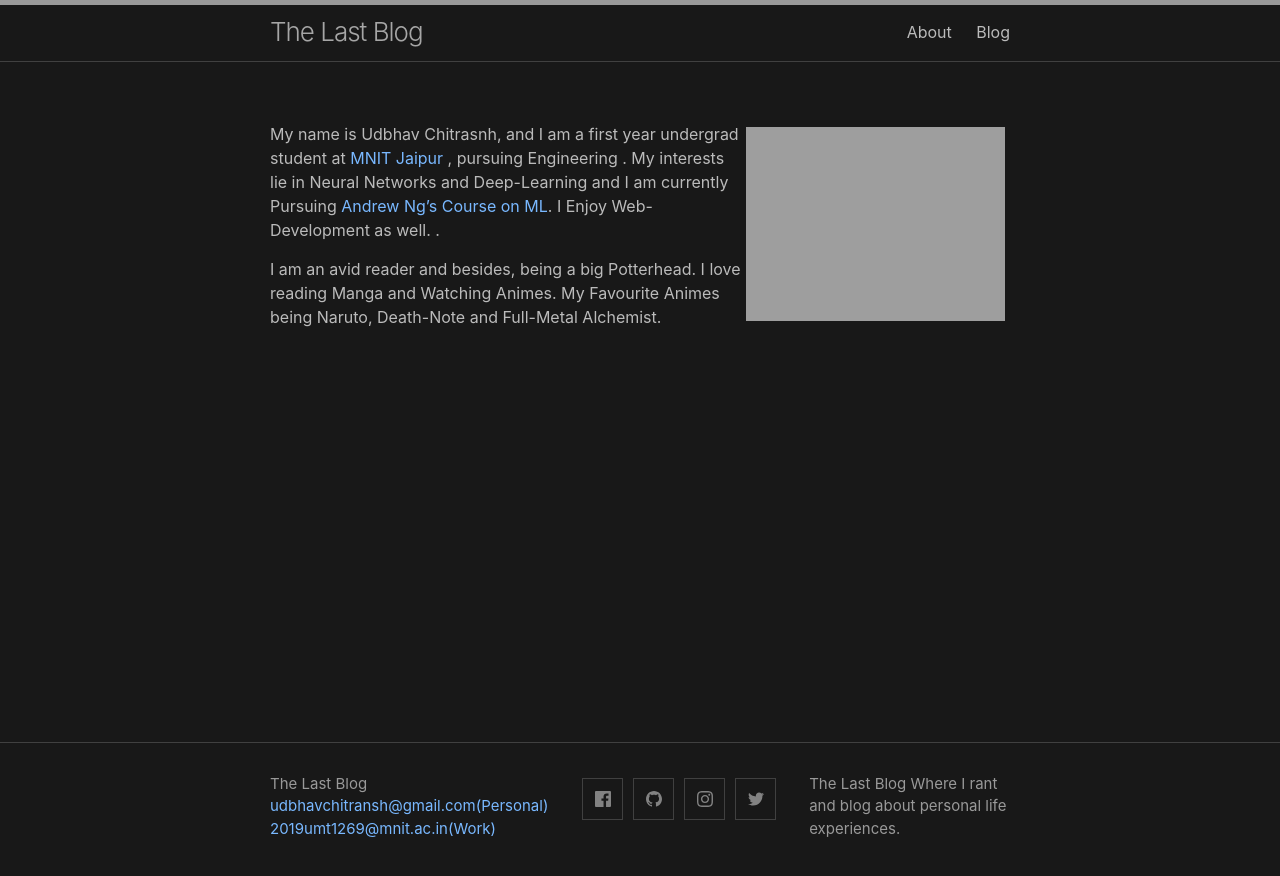
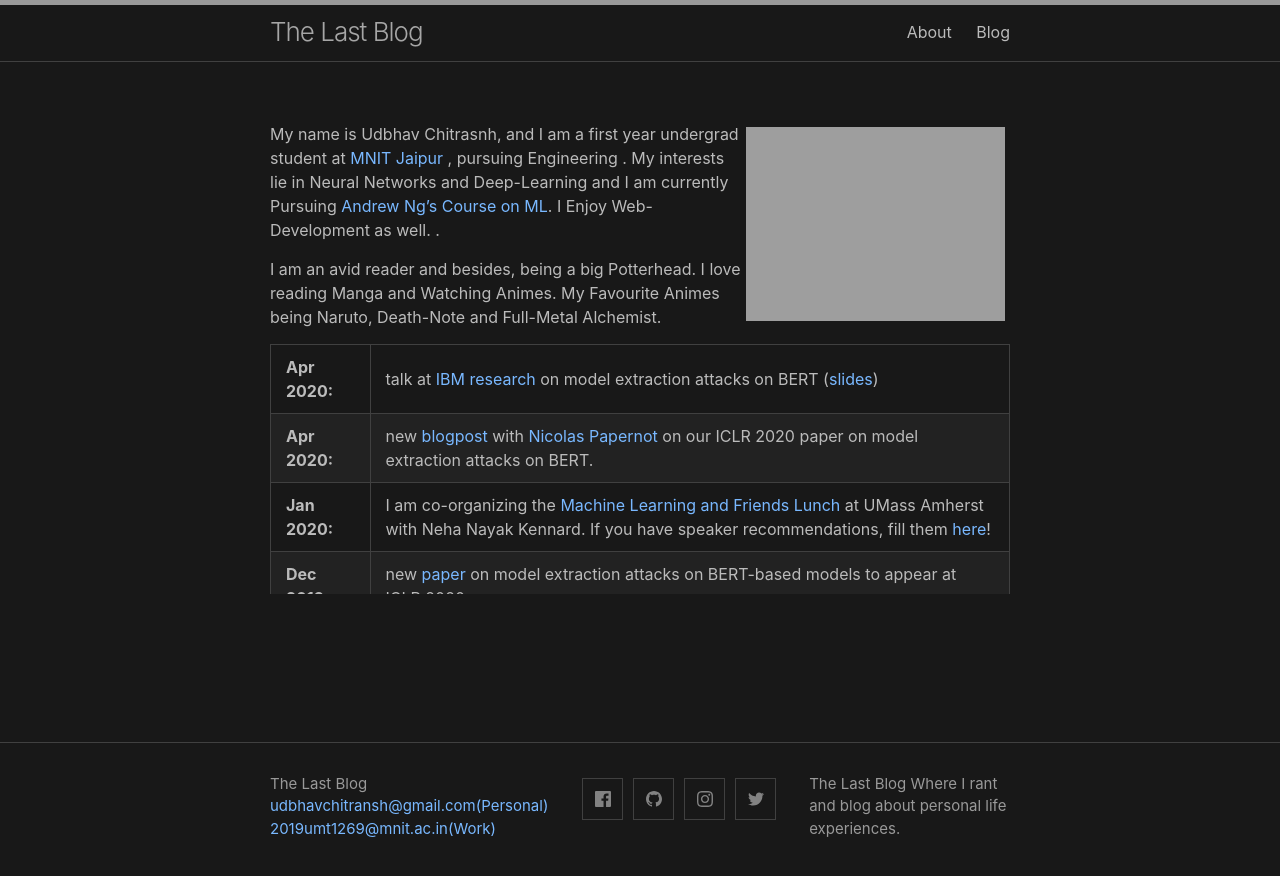
Before and after one commit to udbhavc/udbhavc.github.io, a Jekyll site: the page built from index.markdown, in a window 1280 px wide. Shown: the top 876 px of the page. Built offline with Jekyll 4.4.1, drawn with Linux system fonts in a browser that asks for light colours; comment, search, counter and statistics services are not loaded.

Commit message:
Update index.markdown

```diff
--- a/index.markdown
+++ b/index.markdown
@@ -12,3 +12,12 @@ My interests lie in Neural Networks and Deep-Learning and I am currently Pursuin
 
 I am an avid reader and besides, being a big Potterhead. I love reading Manga and Watching Animes.
 My Favourite Animes being Naruto, Death-Note and Full-Metal Alchemist.
+
+<div style="height:250px;overflow:auto;">
+<table>
+<col width="100px">
+<col width="650px">
+<tr><td><b>Apr 2020:</b></td><td>talk at <a href="https://www.research.ibm.com/">IBM research</a> on model extraction attacks on BERT (<a href="https://docs.google.com/presentation/d/1emJb07ER8Gje6PGauIU--t0DCgvECJlnjVQfv9rOUkM/edit">slides</a>)</td></tr>
+<tr><td><b>Apr 2020:</b></td><td>new <a href="http://www.cleverhans.io/2020/04/06/stealing-bert.html">blogpost</a> with <a href="https://www.papernot.fr">Nicolas Papernot</a> on our ICLR 2020 paper on model extraction attacks on BERT.</td></tr>
+<tr><td><b>Jan 2020:</b></td><td>I am co-organizing the <a href="https://umass-mlfl.github.io/">Machine Learning and Friends Lunch</a> at UMass Amherst with Neha Nayak Kennard. If you have speaker recommendations, fill them <a href="https://docs.google.com/forms/d/e/1FAIpQLSe2gqWTn4UXWqxbuLB1EPcuLBO7hP3aXh-ZluMvJsxL-hHI2Q/viewform">here</a>!</td></tr>
+<tr><td><b>Dec 2019:</b></td><td> new <a href="https://arxiv.org/abs/1910.12366">paper</a> on model extraction attacks on BERT-based models to appear at ICLR 2020.</td></tr>
```
